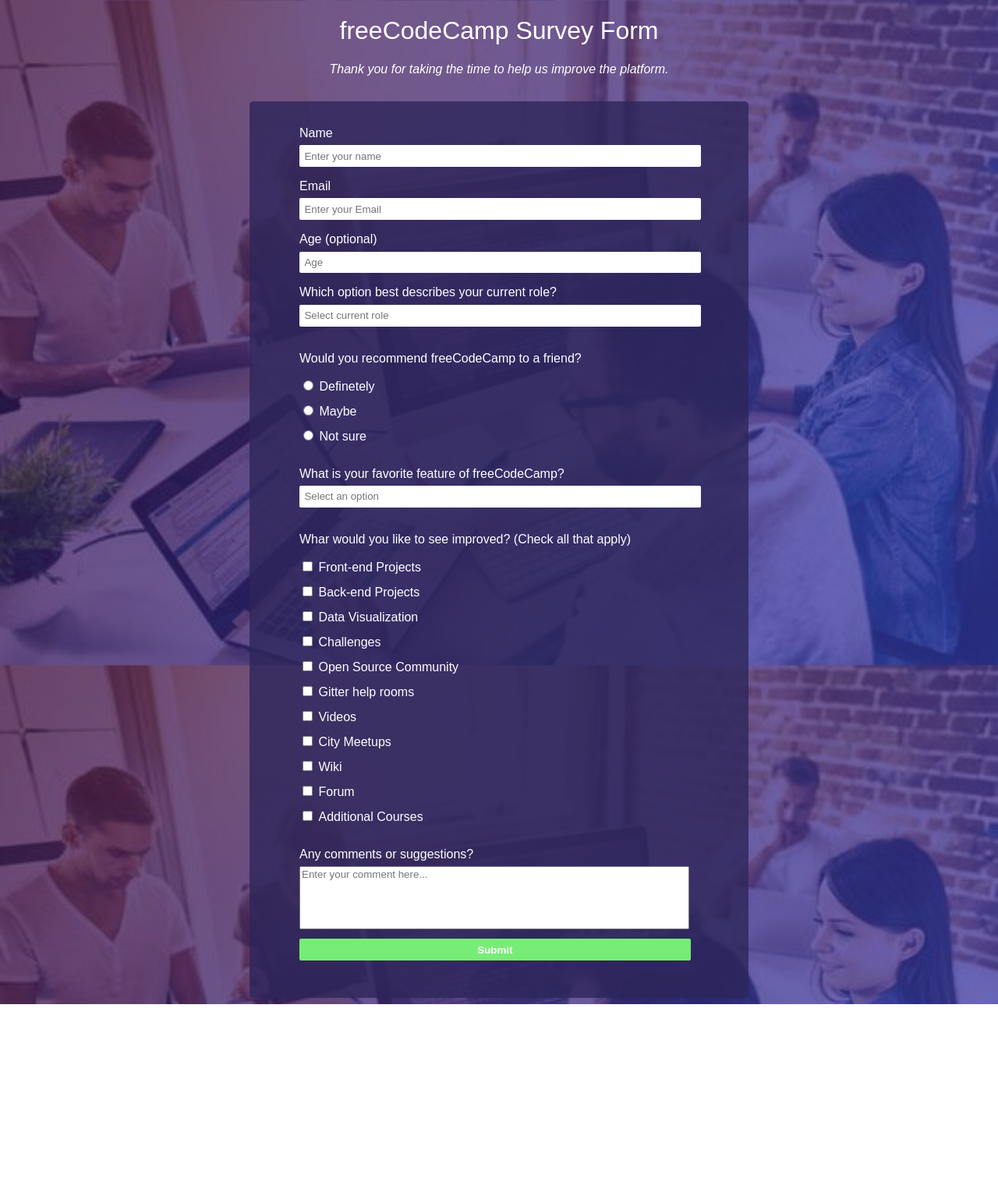
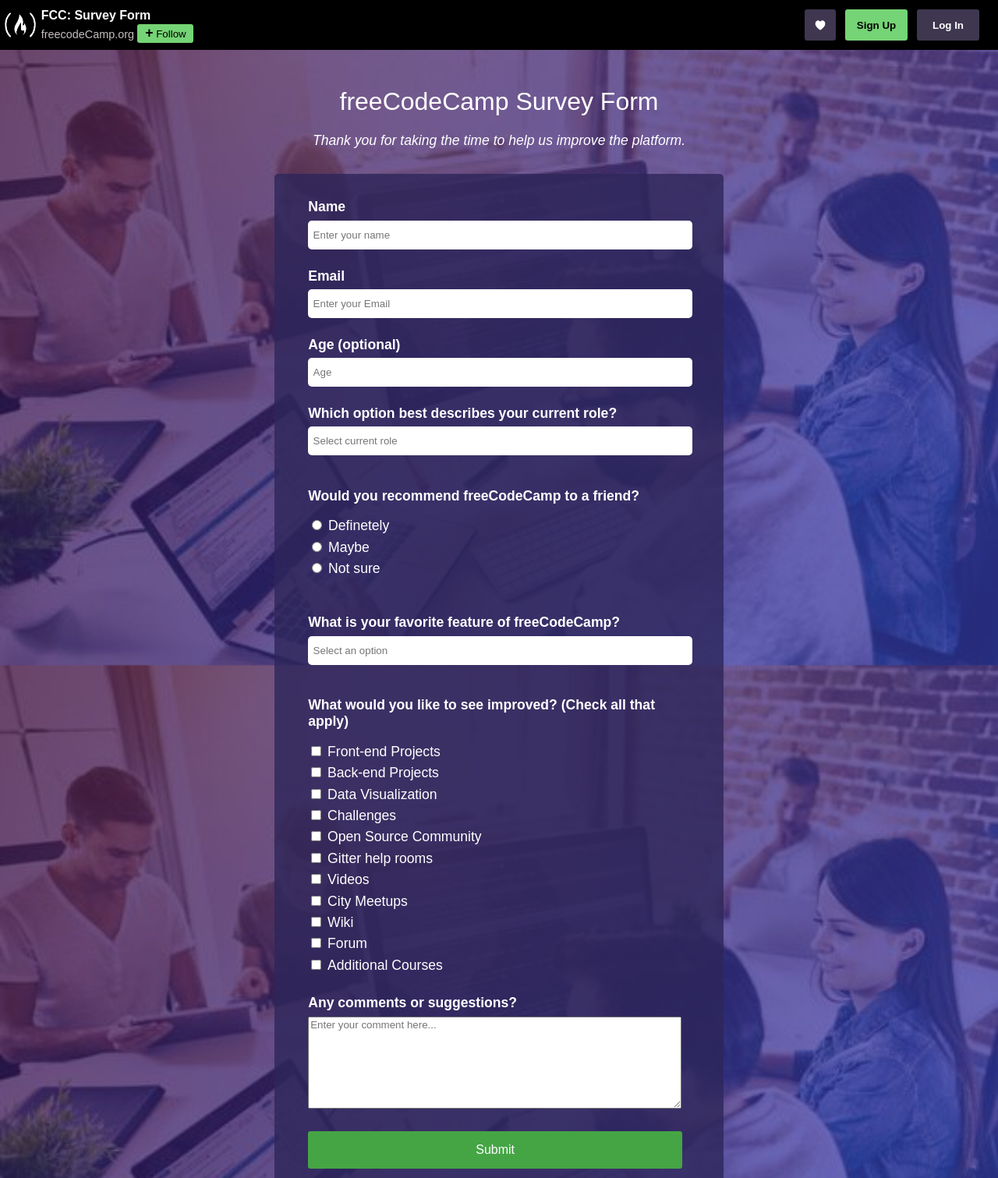
Before and after one commit to roxana2998/Survey-Form-Project, a plain HTML site: page index.html in a window 1280 px wide. Shown: the top 1511 px of the page at 78% size. Before the commit the page ends 1288 px from the top, so only its background shows below. Drawn offline with Linux system fonts and the light colour scheme.

Commit message:
Started the navbar

```diff
--- a/index.html
+++ b/index.html
@@ -2,27 +2,80 @@
 <html>
   <head>
     <title>Survey Form</title>
-<link rel="stylesheet" href="survey_form.css">
+    <link rel="stylesheet" href="survey_form.css" />
   </head>
 
   <body>
+    <nav>
+
+      <div class="nav-left">
+        <div class="image-logo">
+          <img class="logo" src="logo.png" alt="freecodeCamp logo" />
+        </div>
+
+        <div class="form-info">
+          <h2>FCC: Survey Form</h2>
+          <a href="#">freecodeCamp.org</a>
+          <button class="follow green-btn"><span>+</span> Follow</button>
+        </div>
+      </div>
+
+      <div class="buttons">
+        <button class="image-heart button-container">
+          <img class="heart" src="heart.png" alt="Heart" />
+        </button>
+        <button class="connect-btn sign-btn green-btn">Sign Up</button>
+        <button class="connect-btn button-container">Log In</button>
+      </div>
+
+    </nav>
+
     <header>
       <h1 id="title">freeCodeCamp Survey Form</h1>
     </header>
+    <p id="description">
+      Thank you for taking the time to help us improve the platform.
+    </p>
 
-    <p id="description">Thank you for taking the time to help us improve the platform.</p>
+    <main class="container">
+      <form id="survey-form" action="">
+        <label for="name" id="name-label">Name</label><br />
+        <input
+          class="contact"
+          type="text"
+          id="name"
+          name="name"
+          placeholder="Enter your name"
+        /><br />
+        <label for="email" id="email-label">Email</label><br />
+        <input
+          class="contact"
+          type="text"
+          id="email"
+          name="email"
+          placeholder="Enter your Email"
+          required
+        /><br />
+        <label for="number" id="number-label">Age (optional)</label><br />
+        <input
+          class="contact"
+          type="number"
+          id="number"
+          name="number"
+          min="10"
+          max="99"
+          placeholder="Age"
+          required
+        /><br />
 
-    <div class="container">
-         <form id="survey-form" action="">
-            <label for="name" id="name-label">Name</label><br>
-            <input class="contact" type="text" id="name" name="name" placeholder="Enter your name"><br>
-            <label for="email" id="email-label">Email</label><br>
-            <input class="contact" type="text" id="email" name="email" placeholder="Enter your Email" required><br>
-            <label for="number" id="number-label">Age (optional)</label><br>
-            <input class="contact" type="number" id="number" name="number" min="10" max="99" placeholder="Age" required><br>
-
-            <label for="dropdown1">Which option best describes your current role?</label><br>
-            <input class="contact" list="dropdown1" placeholder="Select current role">
+        <label for="dropdown1"
+          >Which option best describes your current role?</label
+        ><br />
+        <input
+          class="contact"
+          list="dropdown1"
+          placeholder="Select current role"
+        />
         <datalist id="dropdown1">
           <option value="Student"></option>
           <option value="Full Time Job"></option>
@@ -31,18 +84,27 @@
           <option value="Other"></option>
         </datalist>
 
-            <p>Would you recommend freeCodeCamp to a friend?</p>
-            <input type="radio" id="definetely" name="name" value="Definetely">
-            <label for="definetely">Definetely</label><br>
-            <input type="radio" id="maybe" name="name" value="Maybe">
-            <label for="maybe">Maybe</label><br>
-            <input type="radio" id="not-sure" name="name" value="Not sure">
-            <label for="not-sure">Not sure</label><br>
+        <p class="recommend">Would you recommend freeCodeCamp to a friend?</p>
+        <div class="recommandation">
+          <input type="radio" id="definetely" name="name" value="Definetely" />
+          <label for="definetely">Definetely</label><br />
+          <input type="radio" id="maybe" name="name" value="Maybe" />
+          <label for="maybe">Maybe</label><br />
+          <input type="radio" id="not-sure" name="name" value="Not sure" />
+          <label for="not-sure">Not sure</label>
+        </div>
+        <br />
 
-             <br>
+        <br />
 
-            <label for="dropdown2">What is your favorite feature of freeCodeCamp?</label><br>
-            <input class="contact" list="dropdown2" placeholder="Select an option">
+        <label for="dropdown2"
+          >What is your favorite feature of freeCodeCamp?</label
+        ><br />
+        <input
+          class="contact"
+          list="dropdown2"
+          placeholder="Select an option"
+        />
         <datalist id="dropdown2">
           <option value="Challenges"></option>
           <option value="Projects"></option>
@@ -50,39 +112,71 @@
           <option value="Open Source"></option>
         </datalist>
 
-            <p>Whar would you like to see improved? (Check all that apply)</p>
-            <input type="checkbox" id="apply1" name="apply1" value="Front-end">
-            <label for="apply1">Front-end Projects</label><br>
-            <input type="checkbox" id="apply2" name="apply2" value="Back-end">
-            <label for="apply2">Back-end Projects</label><br>
-            <input type="checkbox" id="apply3" name="apply3" value="Data visualization">
-            <label for="apply3">Data Visualization</label><br>
-            <input type="checkbox" id="apply4" name="apply4" value="Challenges">
-            <label for="apply4">Challenges</label><br>
-            <input type="checkbox" id="apply5" name="apply5" value="Open source">
-            <label for="apply5">Open Source Community</label><br>
-            <input type="checkbox" id="apply6" name="apply6" value="Gitter help">
-            <label for="apply6">Gitter help rooms</label><br>
-            <input type="checkbox" id="apply7" name="apply7" value="Videos">
-            <label for="apply7">Videos</label><br>
-            <input type="checkbox" id="apply8" name="apply8" value="City Meetups">
-            <label for="apply8">City Meetups</label><br>
-            <input type="checkbox" id="apply9" name="apply9" value="Wiki">
-            <label for="apply9">Wiki</label><br>
-            <input type="checkbox" id="apply10" name="apply10" value="Forum">
-            <label for="apply10">Forum</label><br>
-            <input type="checkbox" id="apply11" name="apply11" value="Additional courses">
-            <label for="apply11">Additional Courses</label><br>
+        <p class="improve">
+          What would you like to see improved? (Check all that apply)
+        </p>
+        <div class="improvements">
+          <input type="checkbox" id="apply1" name="apply1" value="Front-end" />
+          <label for="apply1">Front-end Projects</label><br />
+          <input type="checkbox" id="apply2" name="apply2" value="Back-end" />
+          <label for="apply2">Back-end Projects</label><br />
+          <input
+            type="checkbox"
+            id="apply3"
+            name="apply3"
+            value="Data visualization"
+          />
+          <label for="apply3">Data Visualization</label><br />
+          <input type="checkbox" id="apply4" name="apply4" value="Challenges" />
+          <label for="apply4">Challenges</label><br />
+          <input
+            type="checkbox"
+            id="apply5"
+            name="apply5"
+            value="Open source"
+          />
+          <label for="apply5">Open Source Community</label><br />
+          <input
+            type="checkbox"
+            id="apply6"
+            name="apply6"
+            value="Gitter help"
+          />
+          <label for="apply6">Gitter help rooms</label><br />
+          <input type="checkbox" id="apply7" name="apply7" value="Videos" />
+          <label for="apply7">Videos</label><br />
+          <input
+            type="checkbox"
+            id="apply8"
+            name="apply8"
+            value="City Meetups"
+          />
+          <label for="apply8">City Meetups</label><br />
+          <input type="checkbox" id="apply9" name="apply9" value="Wiki" />
+          <label for="apply9">Wiki</label><br />
+          <input type="checkbox" id="apply10" name="apply10" value="Forum" />
+          <label for="apply10">Forum</label><br />
+          <input
+            type="checkbox"
+            id="apply11"
+            name="apply11"
+            value="Additional courses"
+          />
+          <label for="apply11">Additional Courses</label><br />
+        </div>
+        <br />
 
-            <br>
+        <label for="comments">Any comments or suggestions?</label><br />
+        <textarea
+          class="contact"
+          name="comments"
+          id="comments"
+          placeholder="Enter your comment here..."
+        ></textarea>
+        <br />
 
-            <label for="comments">Any comments or suggestions?</label><br>
-            <textarea class="contact" name="comments" id="comments" cols="60" rows="5" placeholder="Enter your comment here..."></textarea>
-            <br>
-            <input class="contact contact-button" type="submit" Value="Submit">
-
+        <button type="submit" class="contact sub-btn">Submit</button>
       </form>
-    </div>
+    </main>
   </body>
-
 </html>
--- a/survey_form.css
+++ b/survey_form.css
@@ -7,6 +7,112 @@
     font-family: Cabin;
     src: url("https://fonts.googleapis.com/css2?family=Cabin&display=swap");
   }
+
+
+/* ........NAV BAR.......*/
+
+nav {
+  display: flex;
+  align-items: center;
+  justify-content: space-between;
+  background-color: black;
+  position: fixed;
+  top: 0;
+  left: 0;
+  height: 4rem;
+  width: 100vw;
+  font-family: "Cabin", sans-serif;
+
+}
+
+.nav-left {
+  display: flex;
+  align-items: center;
+}
+
+
+.logo {
+  width: 100%;
+  height: 100%;
+}
+
+.image-logo {
+  width: 2.5rem;
+  height: 2rem;
+  margin: 0 0.4rem 0 0.4rem;
+}
+
+h2 {
+  font-size: 1rem;
+  margin: 0.1rem 0;
+}
+
+.form-info {
+  justify-self: center;
+}
+
+.nav-left a {
+    color: rgb(199, 190, 190);
+    text-decoration: none;
+    font-size: 0.9rem;
+}
+
+.follow {
+    color: black;
+    text-align: center;
+    height: 1.5rem;
+    width: 4.5rem;
+
+}
+
+span {
+    font-weight: bold;
+    font-size: 1.1rem;
+    text-align: center;
+}
+
+.buttons {
+  display: flex;
+  align-items: center;
+  justify-content: space-between;
+  align-items: center;
+  width: 14rem;
+  margin-right: 1.5rem;
+}
+
+.heart {
+  width: 55%;
+  height: 50%;
+}
+
+.image-heart {
+    display: flex;
+    align-items: center;
+    justify-content: center;
+    width: 2.5rem;
+    height: 2.5rem;
+}
+
+.button-container {
+    background-color: rgba(69, 61, 88, 0.9);
+}
+
+.connect-btn {
+    width: 5rem;
+    height: 2.5rem;
+    font-weight: 550;
+}
+
+.sign-btn {
+    color: black;
+}
+
+.green-btn {
+    background-color: rgb(117, 212, 117);
+}
+/* ........BODY.......*/
+
+
 
 body {
   background-image: url("coding.jpg");
@@ -19,45 +125,79 @@ body {
 .container {
   background-color: rgba(46, 38, 90, 0.8);
   margin: auto;
-    width: clamp(30rem, 50vw, 60rem);
-    font-family: 'Cabin', sans-serif;
+  width: clamp(30rem, 45vw, 60rem);
+  font-family: "Cabin", sans-serif;
   border-radius: 5px;
   margin-top: 2rem;
-
-
+  font-size: 1.1rem;
 }
 
 form {
   margin: auto;
-    width: 80%;
+  width: 85%;
   padding: 2rem 0;
 }
 
 #title {
-    font-family: 'Cabin', sans-serif;
+  font-family: "Cabin", sans-serif;
   font-weight: 300;
   text-align: center;
+  margin-top: 7rem;
 }
 
 #description {
-    font-family: 'Cabin', sans-serif;
+  font-family: "Cabin", sans-serif;
   text-align: center;
   font-style: italic;
+  font-size: 1.1rem;
+}
+
+.recommend {
+  font-weight: bold;
+}
+
+.recommandation label {
+  font-weight: 100;
+}
+
+.recommandation input {
+  margin-bottom: 0.1rem;
+}
+
+.improve {
+  font-weight: bold;
+}
+
+.improvements label {
+  font-weight: 100;
+}
+
+.improvements input {
+  margin-bottom: 0.1rem;
 }
 
 input {
-    margin-bottom: 1rem;
-    border-radius: 2px;
+  margin-bottom: 1.5rem;
+  border-radius: 5px;
+  padding: 0.4rem;
   border: none;
-    padding: 0.4rem;
+}
 
+input.contact {
+  height: 1.5rem;
+}
+
+input:focus,
+input:active {
+  border: none;
+  outline: none;
 }
 
 label {
   display: inline-block;
   margin-bottom: 0.4rem;
+  font-weight: bold;
 }
-
 
 .contact {
   width: 98%;
@@ -66,14 +206,25 @@ label {
 textarea.contact {
   width: 96.5%;
   margin-bottom: 0.5rem;
-    resize: none;
-    font-family: 'Cabin', sans-serif;
+  resize: vertical;
+  font-family: "Cabin", sans-serif;
+  outline: none;
+  min-height: 7rem;
+  border-radius: 0.2;
 }
 
-.contact-button {
-    background-color: rgb(119, 236, 119);
+button {
+
   color: white;
-    font-weight: 550;
+  border: none;
+  border-radius: 0.2rem;
+  cursor: pointer;
+}
 
-
+.sub-btn {
+  margin-top: 1rem;
+  height: 3rem;
+  font-weight: 500;
+  font-size: 1rem;
+  background-color: rgb(69, 165, 69);
 }
```
Also changed, not shown: coding team.jpg (deleted), heart.png (added), logo.png (added). Lines whose indentation alone changed are shown as unchanged.
